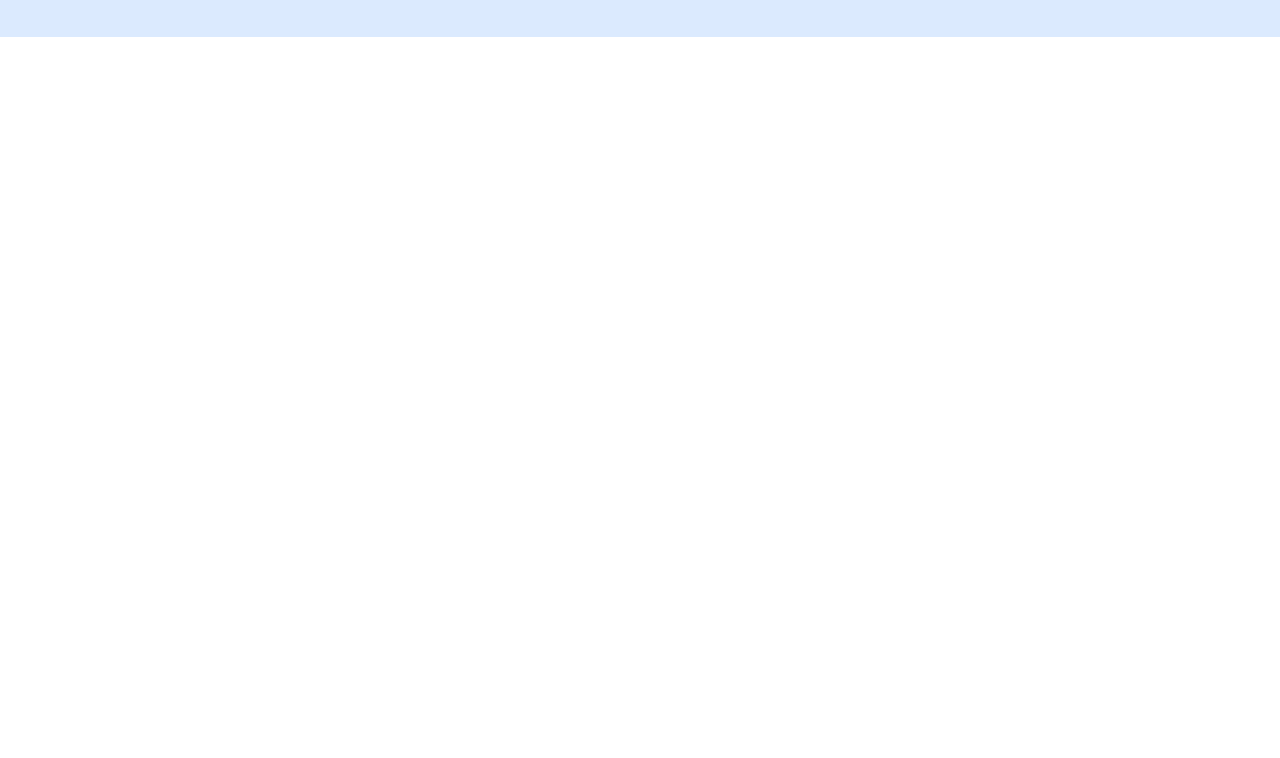
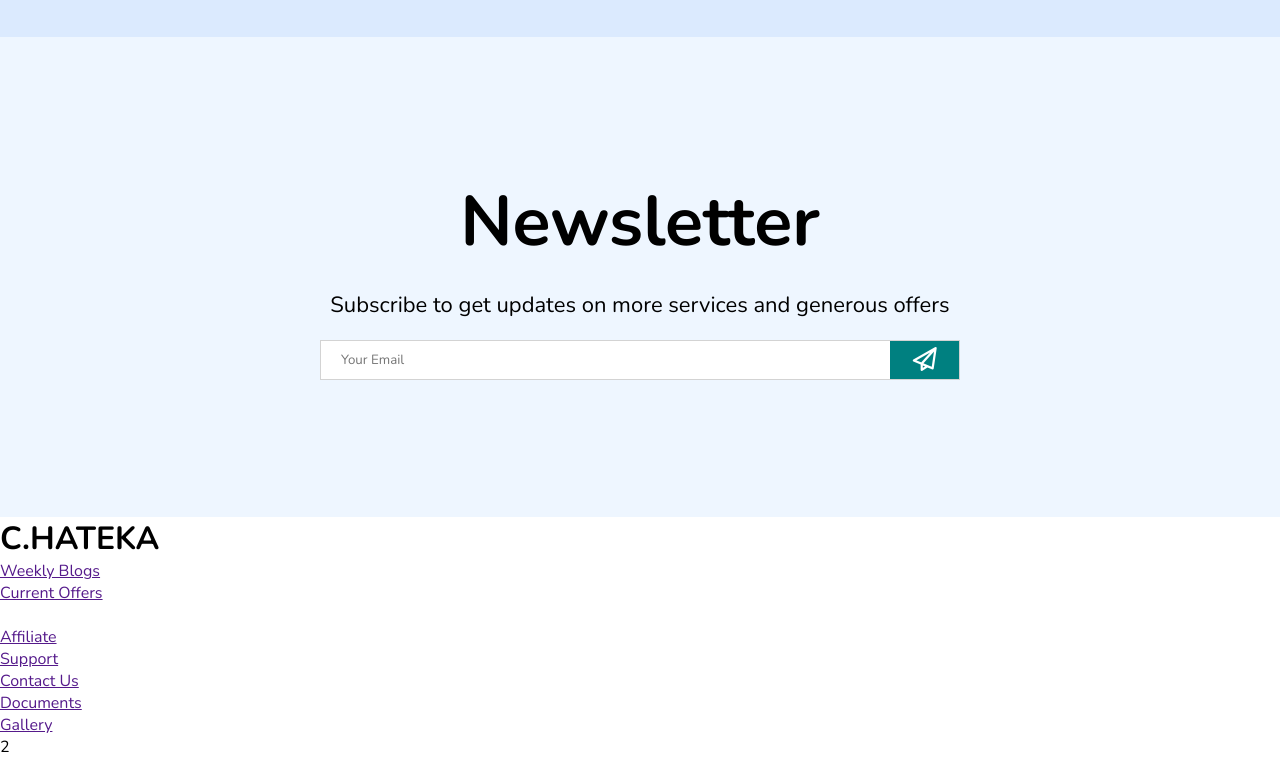
Before and after one commit to cyklonehateka1/Vanila-Personal-Portfolio, a plain HTML site: page index.html in a window 1280 px wide. Shown: the part 1963-2721 px from the top of the page. Before the commit the page ends 2000 px from the top, so only its background shows below. Drawn offline with nearby package versions, Linux system fonts and the light colour scheme.

Commit message:
dealing with footer section

```diff
--- a/css/style.css
+++ b/css/style.css
@@ -243,13 +243,18 @@ nav {
 }
 
 .about a button {
-  background-color: rgb(0, 0, 87);
+  background-color: teal;
   border: none;
   color: white;
   width: 100px;
   height: 35px;
   border-radius: 3px;
   cursor: pointer;
+  transition: 0.3s;
+}
+
+.about a button:hover {
+  background-color: rgb(1, 94, 94);
 }
 
 .services-section {
@@ -292,3 +297,61 @@ nav {
 .service span {
   font-size: 20px;
 }
+
+/* Newsletter Section */
+.newsletter-section {
+  background-color: rgb(238, 246, 255);
+}
+
+.newsletter-cont {
+  height: 60vh;
+  display: flex;
+  align-items: center;
+  justify-content: center;
+  flex-direction: column;
+}
+
+.newsletter-cont h2 {
+  font-size: 70px;
+  margin-bottom: 20px;
+}
+
+.newsletter-cont p {
+  font-size: 22px;
+  font-weight: 300;
+  margin-bottom: 20px;
+}
+
+.input-cont {
+  width: 50%;
+  height: 40px;
+  background-color: white;
+  display: flex;
+  justify-content: space-between;
+  border: 1px solid lightgray;
+}
+
+.input-cont input {
+  border: none;
+  flex: 8;
+  padding-left: 20px;
+}
+
+.input-cont button {
+  flex: 1;
+  border: none;
+  background-color: teal;
+  color: white;
+  cursor: pointer;
+}
+
+#send-icon {
+  color: white;
+  font-size: 24px;
+}
+
+/* Footer Section */
+.footer-cont {
+  display: flex;
+  flex-direction: column;
+}
--- a/index.html
+++ b/index.html
@@ -138,6 +138,53 @@
       </div>
     </div>
 
+    <!-- Newsletter Section -->
+    <div class="newsletter-section">
+      <div class="newsletter-cont">
+        <h2>Newsletter</h2>
+        <p>Subscribe to get updates on more services and generous offers</p>
+        <div class="input-cont">
+          <input type="text" placeholder="Your Email" />
+          <button>
+            <i class="fa-regular fa-paper-plane" id="send-icon"></i>
+          </button>
+        </div>
+      </div>
+    </div>
+
+    <!-- Footer Section -->
+    <div class="footer-section">
+      <div class="footer-cont">
+        <div class="links-container">
+          <div class="footer-cogo-cont link-div">
+            <h1>C.HATEKA</h1>
+          </div>
+          <div class="footer-links1 link-div">
+            <ul>
+              <li><a href="">Weekly Blogs</a></li>
+              <li><a href="">Current Offers</a></li>
+              <li><a href=""></a></li>
+            </ul>
+          </div>
+          <div class="footer-links2 link-div"></div>
+          <div class="footer-links3 link-div">
+            <ul>
+              <li><a href="">Affiliate</a></li>
+              <li><a href="">Support</a></li>
+            </ul>
+          </div>
+          <div class="footer-links4 link-div">
+            <ul>
+              <li><a href="">Contact Us</a></li>
+              <li><a href="">Documents</a></li>
+              <li><a href="">Gallery</a></li>
+            </ul>
+          </div>
+        </div>
+        <div class="logos-container">2</div>
+      </div>
+    </div>
+
     <script src="js/index.js"></script>
   </body>
 </html>
```
